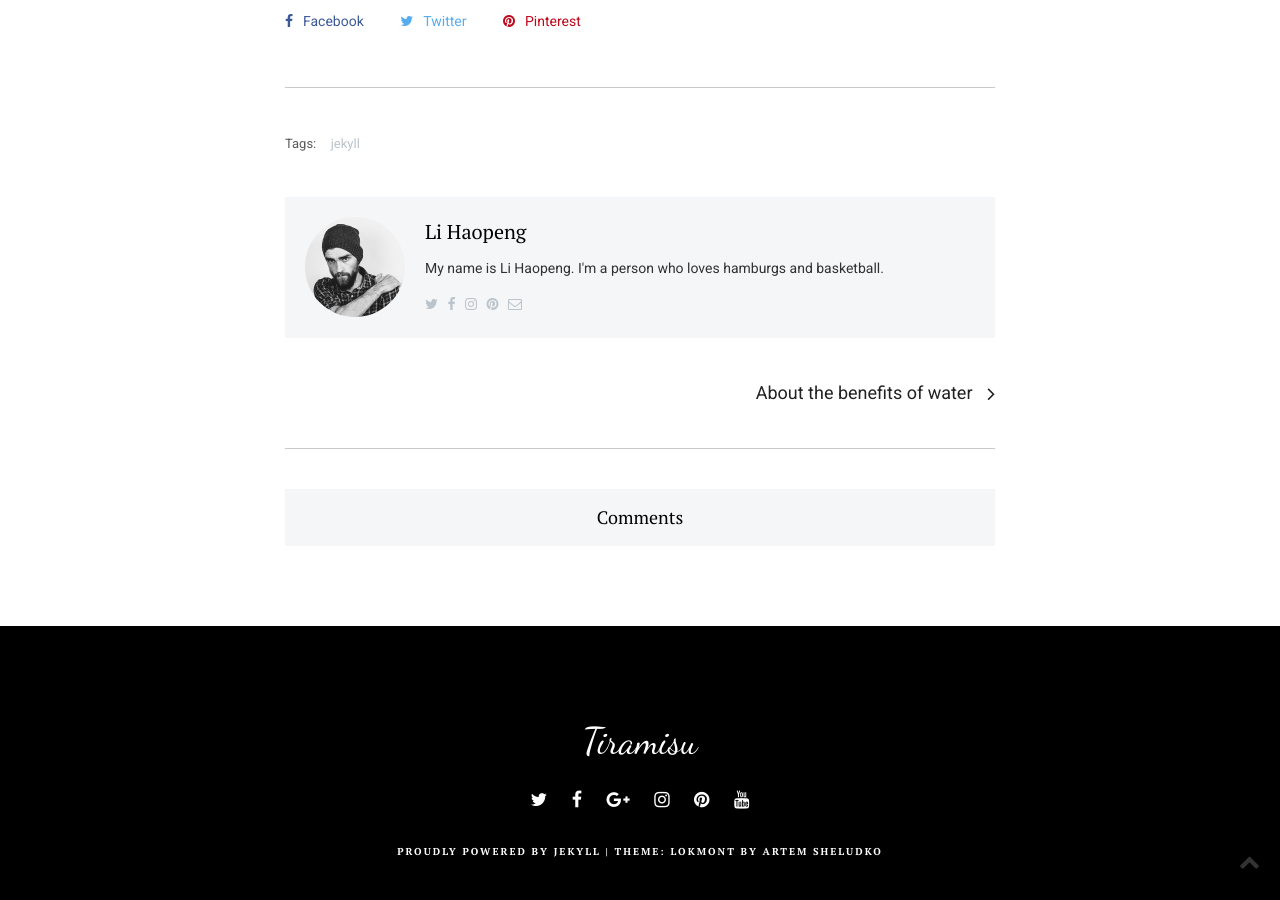
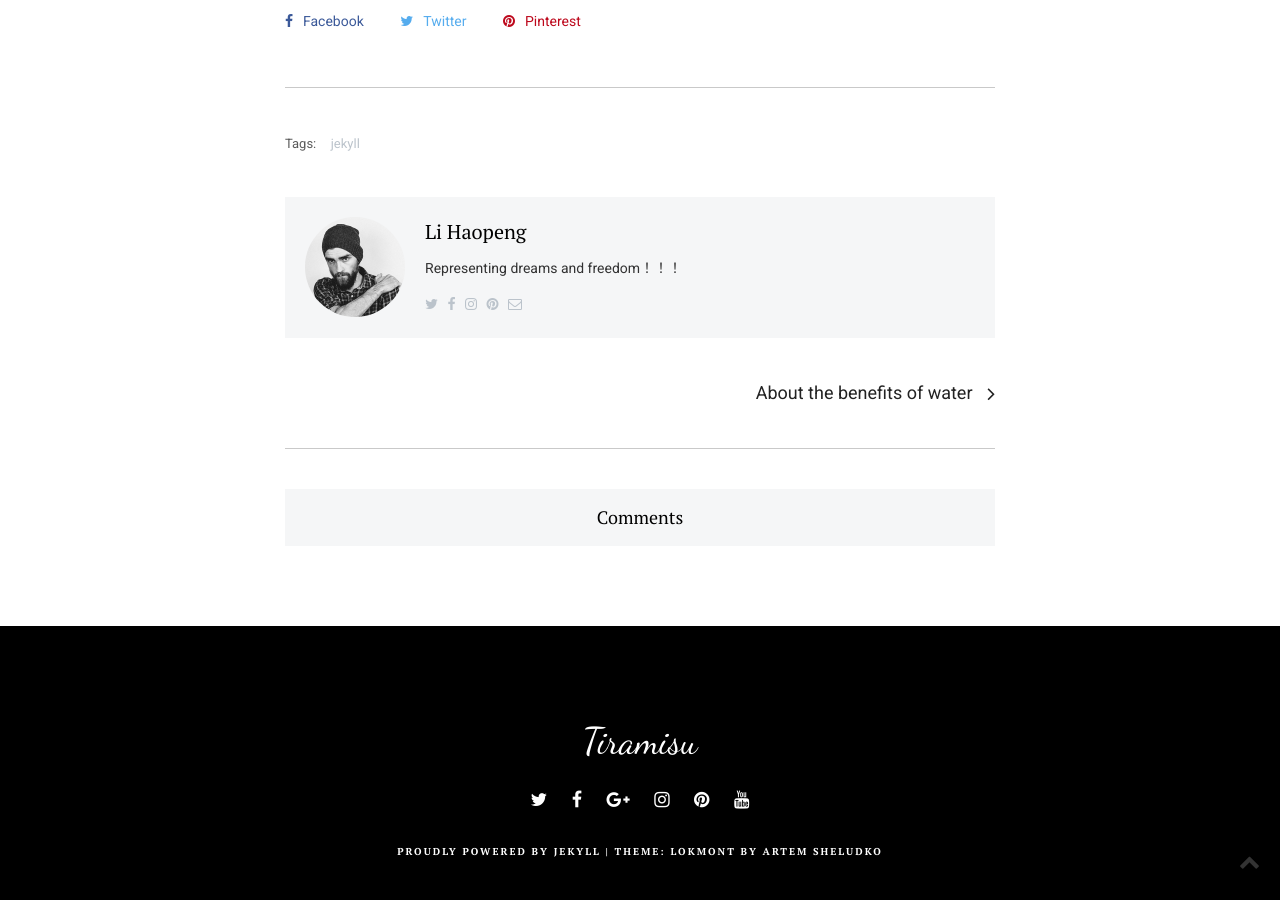
Before and after one commit to 2434666290/2434666290.github.io, a Jekyll site: the page built from _posts/2017-10-09-welcome-to-jekyll.markdown, in a window 1280 px wide and 900 px high, scrolled down 1461 px. Built offline with Jekyll 4.4.1, drawn with Linux system fonts in a browser that asks for light colours; comment, search, counter and statistics services are not loaded.

Commit message:
Update _config.yml

```diff
--- a/_config.yml
+++ b/_config.yml
@@ -12,7 +12,7 @@ hero-description: Attitude frist，then capability works.
 # Author - Creator
 author-name: Li Haopeng
 author-image: 10.jpg
-about-author: My name is Li Haopeng. I'm a person who loves hamburgs and basketball.
+about-author: Representing dreams and freedom！！！
 author-email: lhp2434666290@gmail.com
 author-twitter: https://twitter.com/
 author-facebook: https://twitter.com/
```
